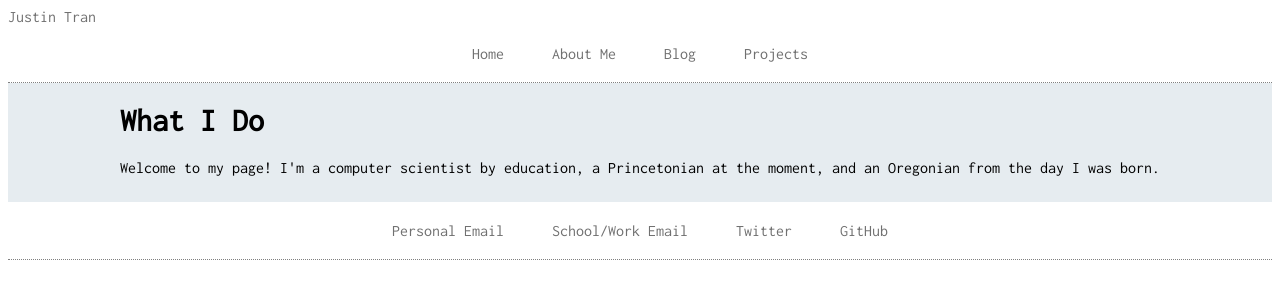
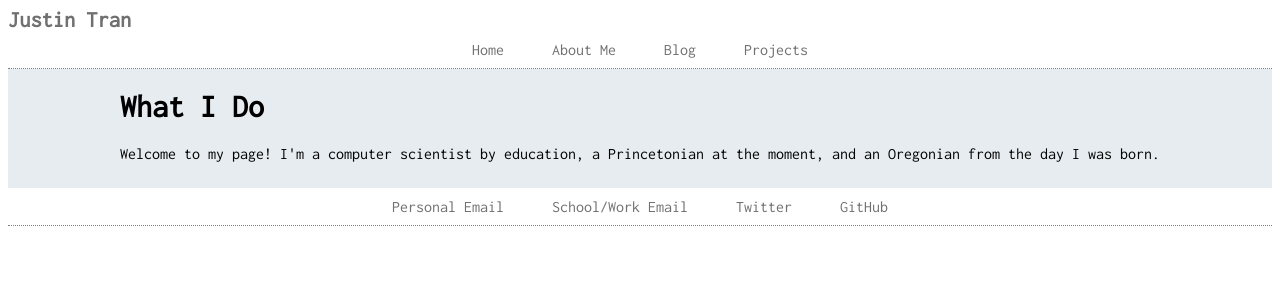
Before and after one commit to justintranjt/justintranjt.github.io, a Jekyll site: the page built from index.html, in a window 1280 px wide. Shown: the top 300 px of the page. Built offline with Jekyll 4.4.1, drawn with Linux system fonts in a browser that asks for light colours.

Commit message:
Update mainstyle.css

```diff
--- a/css/mainstyle.css
+++ b/css/mainstyle.css
@@ -7,8 +7,9 @@
     font-family: 'Inconsolata';
 }
 
-.namebrand a {
-    font-size: 1.5em;
+.namebrand {
+    font-weight: bold;
+    font-size: 1.4em;
 }
 
 a:link, a:visited {
@@ -45,7 +46,7 @@ ul {
 }
 
 .contactnav {
-    padding: 20px;
+    padding: 10px;
     border-bottom: 1px dotted grey;
 }
 
```
